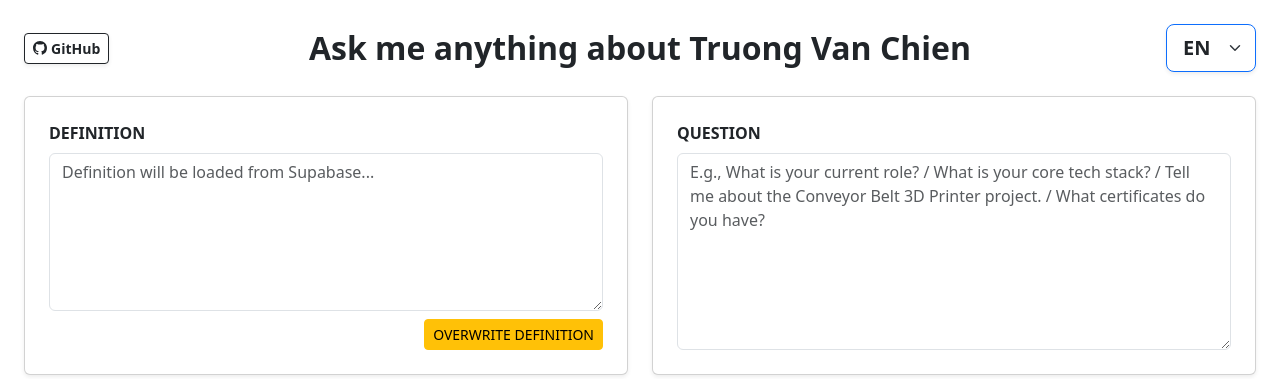
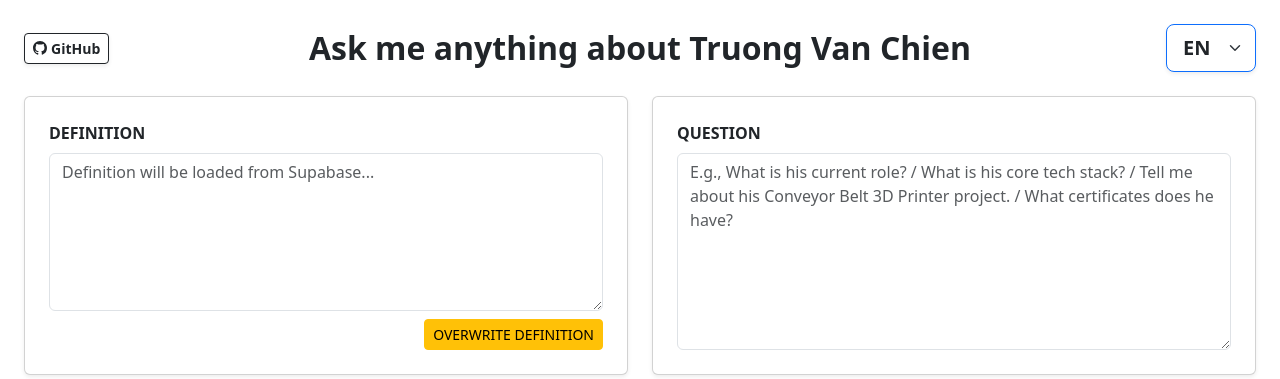
Before and after one commit to truong0vanchien/botchien, a Flask app: page / in a window 1280 px wide. Shown: the top 379 px of the page. Run offline with Flask 3, Linux system fonts and the light colour scheme; some libraries are stand-ins or nearby versions.

Commit message:
change a bit

```diff
--- a/static/js/main.js
+++ b/static/js/main.js
@@ -16,7 +16,7 @@ window.i18n = {
     "Definition will be loaded from Supabase...": "Định nghĩa sẽ được tải từ Supabase...",
     "OVERWRITE DEFINITION": "GHI ĐÈ ĐỊNH NGHĨA",
     "QUESTION": "CÂU HỎI",
-    "E.g., What is your current role? / What is your core tech stack? / Tell me about the Conveyor Belt 3D Printer project. / What certificates do you have?": "Ví dụ: Vai trò hiện tại của bạn là gì? / Các công nghệ cốt lõi bạn sử dụng là gì? / Hãy kể về dự án Máy in 3D băng tải. / Bạn có những chứng chỉ nào?",
+    "E.g., What is his current role? / What is his core tech stack? / Tell me about his Conveyor Belt 3D Printer project. / What certificates does he have?": "Ví dụ: Vai trò hiện tại của anh ấy là gì? / Các công nghệ cốt lõi anh ấy sử dụng là gì? / Hãy kể về dự án Máy in 3D băng tải của anh ấy. / Anh ấy có những chứng chỉ nào?",
     "TRAINING": "MẪU HUẤN LUYỆN",
     "Training data will be loaded from Supabase...": "Dữ liệu huấn luyện sẽ được tải từ Supabase...",
     "OVERWRITE TRAINING": "GHI ĐÈ MẪU HUẤN LUYỆN",
@@ -53,7 +53,7 @@ window.i18n = {
     "Definition will be loaded from Supabase...": "Definition will be loaded from Supabase...",
     "OVERWRITE DEFINITION": "OVERWRITE DEFINITION",
     "QUESTION": "QUESTION",
-    "E.g., What is your current role? / What is your core tech stack? / Tell me about the Conveyor Belt 3D Printer project. / What certificates do you have?": "E.g., What is your current role? / What is your core tech stack? / Tell me about the Conveyor Belt 3D Printer project. / What certificates do you have?",
+    "E.g., What is his current role? / What is his core tech stack? / Tell me about his Conveyor Belt 3D Printer project. / What certificates does he have?": "E.g., What is his current role? / What is his core tech stack? / Tell me about his Conveyor Belt 3D Printer project. / What certificates does he have?",
     "TRAINING": "TRAINING",
     "Training data will be loaded from Supabase...": "Training data will be loaded from Supabase...",
     "OVERWRITE TRAINING": "OVERWRITE TRAINING",
--- a/templates/index.jinja
+++ b/templates/index.jinja
@@ -43,7 +43,7 @@
 <div class="col-md-6 mb-4">
 <div class="card p-4 shadow-sm h-100 d-flex flex-column" style="min-height: 250px;">
 <label for="contentInput" class="form-label text-label fw-bold" data-i18n="QUESTION">QUESTION</label>
-<textarea class="form-control flex-grow-1" id="contentInput" rows="5" placeholder="E.g., What is your current role? / What is your core tech stack? / Tell me about the Conveyor Belt 3D Printer project. / What certificates do you have?" data-i18n-placeholder="E.g., What is your current role? / What is your core tech stack? / Tell me about the Conveyor Belt 3D Printer project. / What certificates do you have?"></textarea>
+<textarea class="form-control flex-grow-1" id="contentInput" rows="5" placeholder="E.g., What is his current role? / What is his core tech stack? / Tell me about his Conveyor Belt 3D Printer project. / What certificates does he have?" data-i18n-placeholder="E.g., What is his current role? / What is his core tech stack? / Tell me about his Conveyor Belt 3D Printer project. / What certificates does he have?"></textarea>
 </div>
 </div>
 </div>
```
